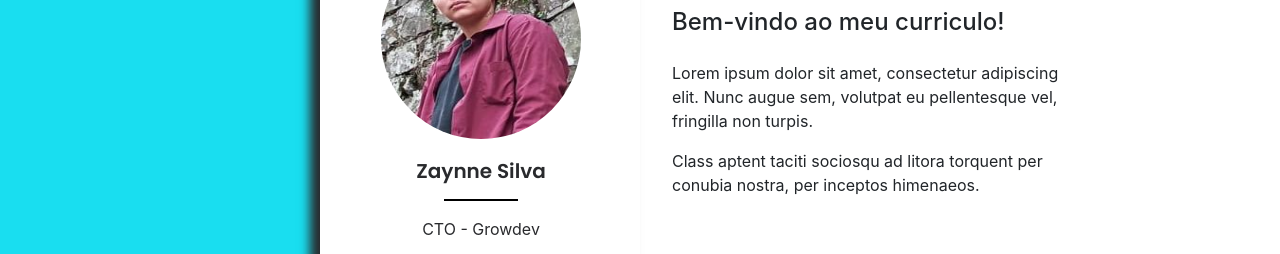
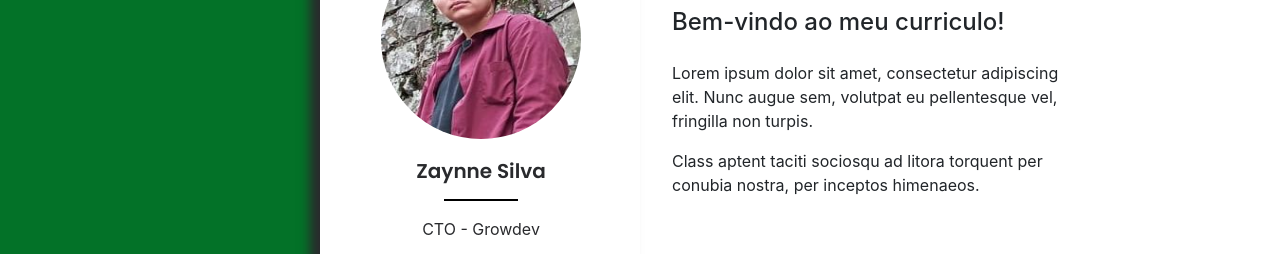
Before and after one commit to ZaySilva2410/codai, a plain HTML site: page index.html in a window 1280 px wide. Shown: the part 191-445 px from the top of the page. Drawn offline with Linux system fonts and the light colour scheme.

Commit message:
alterei a cor

```diff
--- a/css/styles.css
+++ b/css/styles.css
@@ -94,7 +94,7 @@ body {
 }
 
 .container-linear {
-    background: linear-gradient( to left, #fff 60%, #19def0 40%);
+    background: linear-gradient( to left, #fff 60%, #037228 40%);
 }
 
  @media (min-width: 900px){
```
